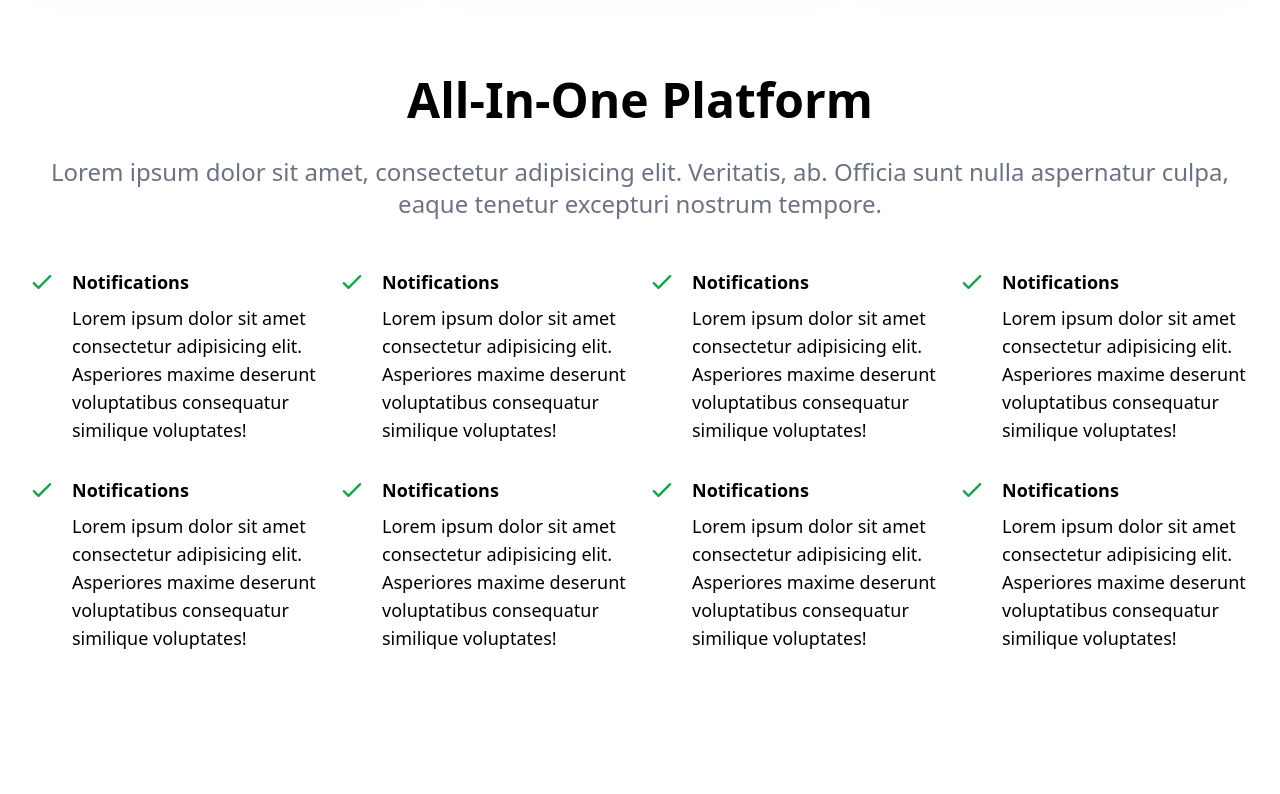
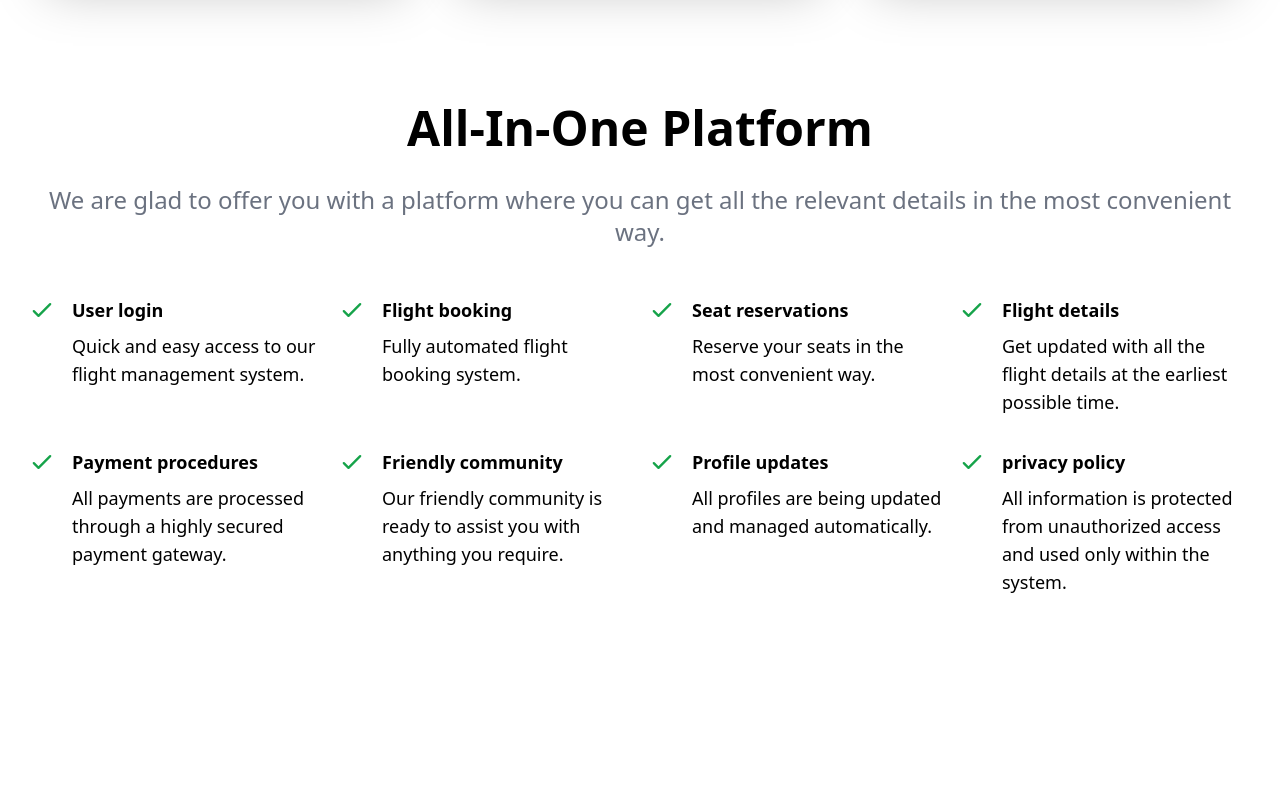
Before and after one commit to Savindu12/Pheonix_FMS, a React (Create React App) app: page / in a window 1280 px wide. Shown: the part 3280-4074 px from the top of the page. Built offline with nearby package versions, Linux system fonts and the light colour scheme.

Commit message:
All in one, support and pricing descriptions edited

```diff
--- a/src/components/AllInOne.jsx
+++ b/src/components/AllInOne.jsx
@@ -7,9 +7,7 @@ const AllInOne = () => {
       <div className='max-w-[1240px] mx-auto px-2'>
         <h2 className='text-5xl font-bold text-center'>All-In-One Platform</h2>
         <p className='text-2xl py-8 text-gray-500 text-center'>
-          Lorem ipsum dolor sit amet, consectetur adipisicing elit. Veritatis,
-          ab. Officia sunt nulla aspernatur culpa, eaque tenetur excepturi
-          nostrum tempore.
+          We are glad to offer you with a platform where you can get all the relevant details in the most convenient way.
         </p>
 
         <div className='grid sm:grid-cols-2 lg:grid-cols-4 gap-4 pt-4'>
@@ -19,11 +17,9 @@ const AllInOne = () => {
               <CheckIcon className='w-7 mr-4 text-green-600' />
             </div>
             <div>
-              <h3 className='font-bold text-lg'>Notifications</h3>
+              <h3 className='font-bold text-lg'>User login</h3>
               <p className='text-lg pt-2 pb-4'>
-                Lorem ipsum dolor sit amet consectetur adipisicing elit.
-                Asperiores maxime deserunt voluptatibus consequatur similique
-                voluptates!
+                Quick and easy access to our flight management system.
               </p>
             </div>
           </div>
@@ -32,11 +28,9 @@ const AllInOne = () => {
               <CheckIcon className='w-7 mr-4 text-green-600' />
             </div>
             <div>
-              <h3 className='font-bold text-lg'>Notifications</h3>
+              <h3 className='font-bold text-lg'>Flight booking</h3>
               <p className='text-lg pt-2 pb-4'>
-                Lorem ipsum dolor sit amet consectetur adipisicing elit.
-                Asperiores maxime deserunt voluptatibus consequatur similique
-                voluptates!
+                Fully automated flight booking system.
               </p>
             </div>
           </div>
@@ -45,11 +39,9 @@ const AllInOne = () => {
               <CheckIcon className='w-7 mr-4 text-green-600' />
             </div>
             <div>
-              <h3 className='font-bold text-lg'>Notifications</h3>
+              <h3 className='font-bold text-lg'>Seat reservations</h3>
               <p className='text-lg pt-2 pb-4'>
-                Lorem ipsum dolor sit amet consectetur adipisicing elit.
-                Asperiores maxime deserunt voluptatibus consequatur similique
-                voluptates!
+                Reserve your seats in the most convenient way.
               </p>
             </div>
           </div>
@@ -58,11 +50,9 @@ const AllInOne = () => {
               <CheckIcon className='w-7 mr-4 text-green-600' />
             </div>
             <div>
-              <h3 className='font-bold text-lg'>Notifications</h3>
+              <h3 className='font-bold text-lg'>Flight details</h3>
               <p className='text-lg pt-2 pb-4'>
-                Lorem ipsum dolor sit amet consectetur adipisicing elit.
-                Asperiores maxime deserunt voluptatibus consequatur similique
-                voluptates!
+                Get updated with all the flight details at the earliest possible time.
               </p>
             </div>
           </div>
@@ -71,11 +61,9 @@ const AllInOne = () => {
               <CheckIcon className='w-7 mr-4 text-green-600' />
             </div>
             <div>
-              <h3 className='font-bold text-lg'>Notifications</h3>
+              <h3 className='font-bold text-lg'>Payment procedures</h3>
               <p className='text-lg pt-2 pb-4'>
-                Lorem ipsum dolor sit amet consectetur adipisicing elit.
-                Asperiores maxime deserunt voluptatibus consequatur similique
-                voluptates!
+                All payments are processed through a highly secured payment gateway.
               </p>
             </div>
           </div>
@@ -84,11 +72,9 @@ const AllInOne = () => {
               <CheckIcon className='w-7 mr-4 text-green-600' />
             </div>
             <div>
-              <h3 className='font-bold text-lg'>Notifications</h3>
+              <h3 className='font-bold text-lg'>Friendly community</h3>
               <p className='text-lg pt-2 pb-4'>
-                Lorem ipsum dolor sit amet consectetur adipisicing elit.
-                Asperiores maxime deserunt voluptatibus consequatur similique
-                voluptates!
+                Our friendly community is ready to assist you with anything you require.
               </p>
             </div>
           </div>
@@ -97,11 +83,9 @@ const AllInOne = () => {
               <CheckIcon className='w-7 mr-4 text-green-600' />
             </div>
             <div>
-              <h3 className='font-bold text-lg'>Notifications</h3>
+              <h3 className='font-bold text-lg'>Profile updates</h3>
               <p className='text-lg pt-2 pb-4'>
-                Lorem ipsum dolor sit amet consectetur adipisicing elit.
-                Asperiores maxime deserunt voluptatibus consequatur similique
-                voluptates!
+                All profiles are being updated and managed automatically.
               </p>
             </div>
           </div>
@@ -110,11 +94,9 @@ const AllInOne = () => {
               <CheckIcon className='w-7 mr-4 text-green-600' />
             </div>
             <div>
-              <h3 className='font-bold text-lg'>Notifications</h3>
+              <h3 className='font-bold text-lg'>privacy policy</h3>
               <p className='text-lg pt-2 pb-4'>
-                Lorem ipsum dolor sit amet consectetur adipisicing elit.
-                Asperiores maxime deserunt voluptatibus consequatur similique
-                voluptates!
+                All information is protected from unauthorized access and used only within the system.
               </p>
             </div>
           </div>
--- a/src/components/Pricing.jsx
+++ b/src/components/Pricing.jsx
@@ -14,9 +14,7 @@ const Pricing = () => {
           <h2 className='text-3xl uppercase'>Ticket Pricing</h2>
           <h3 className='text-5xl font-bold text-white py-8'>The right price for your research.</h3>
           <p className='text-3xl'>
-            Lorem ipsum dolor, sit amet consectetur adipisicing elit. Quia
-            laudantium odio ullam inventore aliquid ipsum quasi tenetur velit
-            voluptatum iste.
+            Enjoy your journey with the most reasonable prices that you can find. Fly to the most popular destinations with the best discounts and deals.
           </p>
         </div>
 
--- a/src/components/Support.jsx
+++ b/src/components/Support.jsx
@@ -16,7 +16,7 @@ const Support = () => {
           <div className='px-4 py-12'>
               <h2 className='text-6xl pt-5 text-amber-500 uppercase text-center'>Support</h2>
               <h3 className='text-4xl font-bold py-6 text-center'>Finding the right team</h3>
-              <p className='py-4 text-3xl text-slate-300 text-center'>Lorem ipsum dolor sit amet consectetur adipisicing elit. In repudiandae veritatis ratione error tenetur, voluptates architecto possimus ad! Omnis minima ea quidem quisquam unde beatae, minus illo et cum vel?</p>
+              <p className='py-4 text-3xl text-slate-300 text-center'>You can always reach out to our team for support. Get all your issues clarified with the assistance of our members. We are more than happy to provide the best solutions and options to all your questions.</p>
           </div>
 
           <div className='grid grid-cols-1 lg:grid-cols-3 relative gap-x-8 gap-y-16 px-4 pt-12 sm:pt-20 text-black'>
@@ -24,7 +24,7 @@ const Support = () => {
                   <div className='p-8'>
                       <PhoneIcon className='w-16 p-4 bg-amber-600 text-indigo rounded-lg mt-[-4rem]' />
                       <h3 className='font-bold text-2xl my-6'>Account Support</h3>
-                      <p className='text-gray-600 text-xl'>Lorem ipsum dolor sit amet consectetur adipisicing elit. Excepturi provident iure placeat blanditiis ea sint earum hic iste quibusdam exercitationem.</p>
+                      <p className='text-gray-600 text-xl'>Get support for any issue related to your account. We assure the safety of your user account and all payments are proceeded through a secured payment gateway.</p>
                   </div>
                   <div className='bg-amber-400 pl-8 py-4 hover:bg-slate-500'>
                       <p className='flex items-center text-indigo-600 hover:text-white'>Contact Us <ArrowSmRightIcon className='w-6 ml-3' /></p>
@@ -34,7 +34,7 @@ const Support = () => {
                   <div className='p-8'>
                       <SupportIcon className='w-16 p-4 bg-amber-600 text-indigo rounded-lg mt-[-4rem]' />
                       <h3 className='font-bold text-2xl my-6'>Technical Support</h3>
-                      <p className='text-gray-600 text-xl'>Lorem ipsum dolor sit amet consectetur adipisicing elit. Excepturi provident iure placeat blanditiis ea sint earum hic iste quibusdam exercitationem.</p>
+                      <p className='text-gray-600 text-xl'>Do not hesitate to contact us if you face any issue when logging in to our system, booking flights, reserving flights or any other system-related errors.</p>
                   </div>
                   <div className='bg-amber-400 pl-8 py-4 hover:bg-slate-500'>
                       <p className='flex items-center text-indigo-600 hover:text-white'>Contact Us <ArrowSmRightIcon className='w-6 ml-3' /></p>
@@ -44,7 +44,7 @@ const Support = () => {
                   <div className='p-8'>
                       <ChipIcon className='w-16 p-4 bg-amber-600 text-indigo rounded-lg mt-[-4rem]' />
                       <h3 className='font-bold text-2xl my-6'>Media Inquiries</h3>
-                      <p className='text-gray-600 text-xl'>Lorem ipsum dolor sit amet consectetur adipisicing elit. Excepturi provident iure placeat blanditiis ea sint earum hic iste quibusdam exercitationem.</p>
+                      <p className='text-gray-600 text-xl'>Get updated with all our news releases and contact us for further information. Feel free to check out our latest collection of destinations and offers.</p>
                   </div>
                   <div className='bg-amber-400 pl-8 py-4 hover:bg-slate-500'>
                       <p className='flex items-center text-indigo-600 hover:text-white'>Contact Us <ArrowSmRightIcon className='w-6 ml-3' /></p>
```
